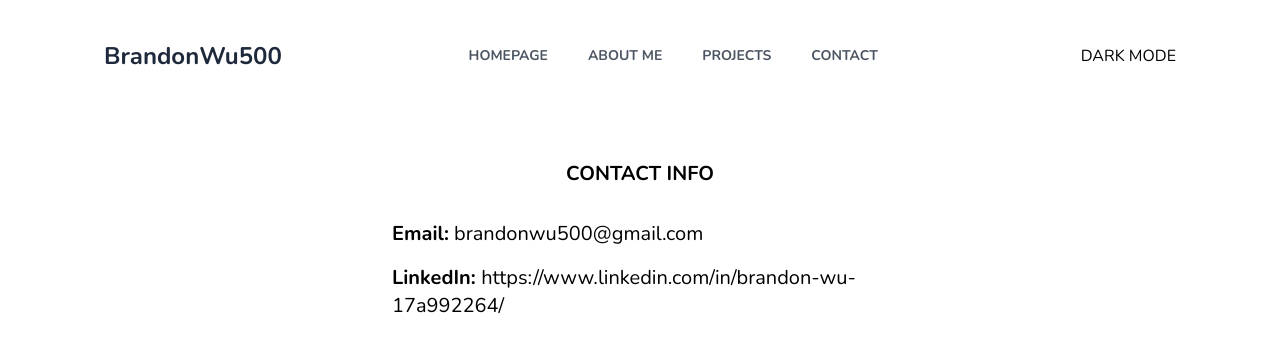
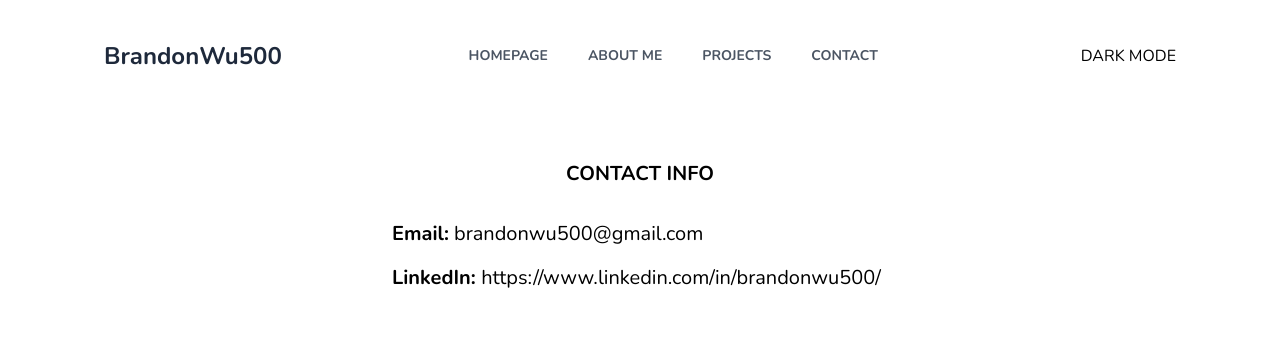
Before and after one commit to BrandonWu500/BrandonWu500.github.io, a Next.js app: page /contact in a window 1280 px wide. Shown: the top 352 px of the page. Built offline with nearby package versions, Linux system fonts and the light colour scheme.

Commit message:
update linkedin url

```diff
--- a/pages/contact.tsx
+++ b/pages/contact.tsx
@@ -8,11 +8,8 @@
         </p>
         <p className="semi-bold text-xl mb-4">
           <strong>LinkedIn: </strong>
-          <a
-            href="https://www.linkedin.com/in/brandon-wu-17a992264/"
-            target="_blank"
-          >
-            https://www.linkedin.com/in/brandon-wu-17a992264/
+          <a href="https://www.linkedin.com/in/brandonwu500/" target="_blank">
+            https://www.linkedin.com/in/brandonwu500/
           </a>
         </p>
       </div>
```
